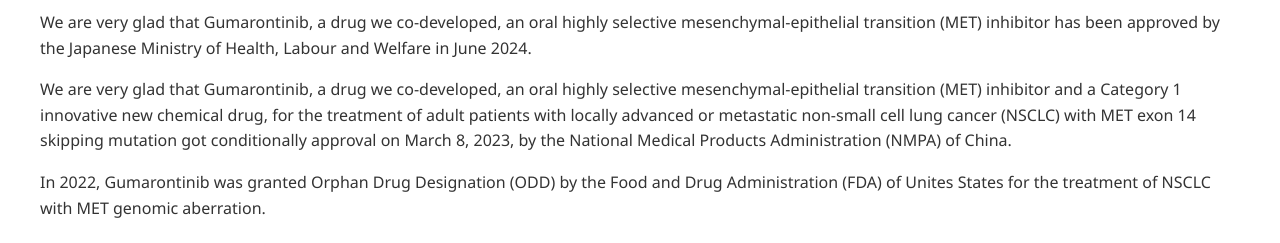
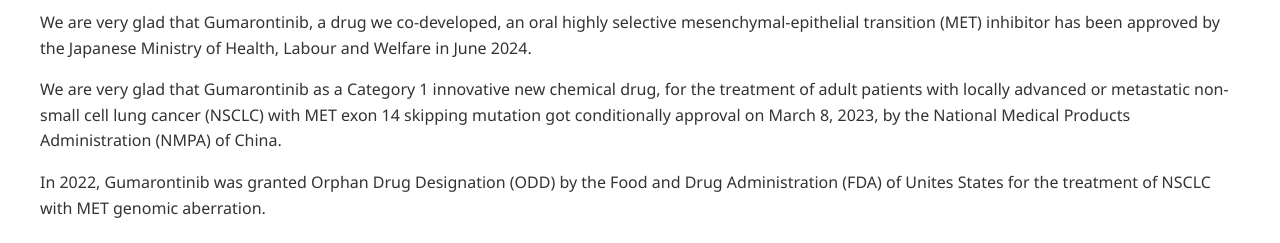
Before and after one commit to Xiongb-lab/xiongb-lab.github.io, a plain HTML site: page news.html in a window 1280 px wide. Shown: the part 557-800 px from the top of the page. Drawn offline with Linux system fonts and the light colour scheme.

Commit message:
Update news.html

```diff
--- a/news.html
+++ b/news.html
@@ -105,7 +105,7 @@
     <section id="News">
         <h2>News:Gumarontinib</h2>
         <p>We are very glad that Gumarontinib, a drug we co-developed, an oral highly selective mesenchymal-epithelial transition (MET) inhibitor has been approved by the Japanese Ministry of Health, Labour and Welfare in June 2024. </p>
-        <p>We are very glad that Gumarontinib, a drug we co-developed, an oral highly selective mesenchymal-epithelial transition (MET) inhibitor and a Category 1 innovative new chemical drug,
+        <p>We are very glad that Gumarontinib as a Category 1 innovative new chemical drug,
             for the treatment of adult patients with locally advanced or metastatic non-small cell lung cancer (NSCLC) with MET exon 14 skipping mutation got conditionally approval on March 8, 2023,
             by the National Medical Products Administration (NMPA) of China.</p>
 <p>In 2022, Gumarontinib was granted Orphan Drug Designation (ODD) by the Food and Drug Administration (FDA) of Unites States for the treatment of NSCLC with MET genomic aberration.</p>
```
